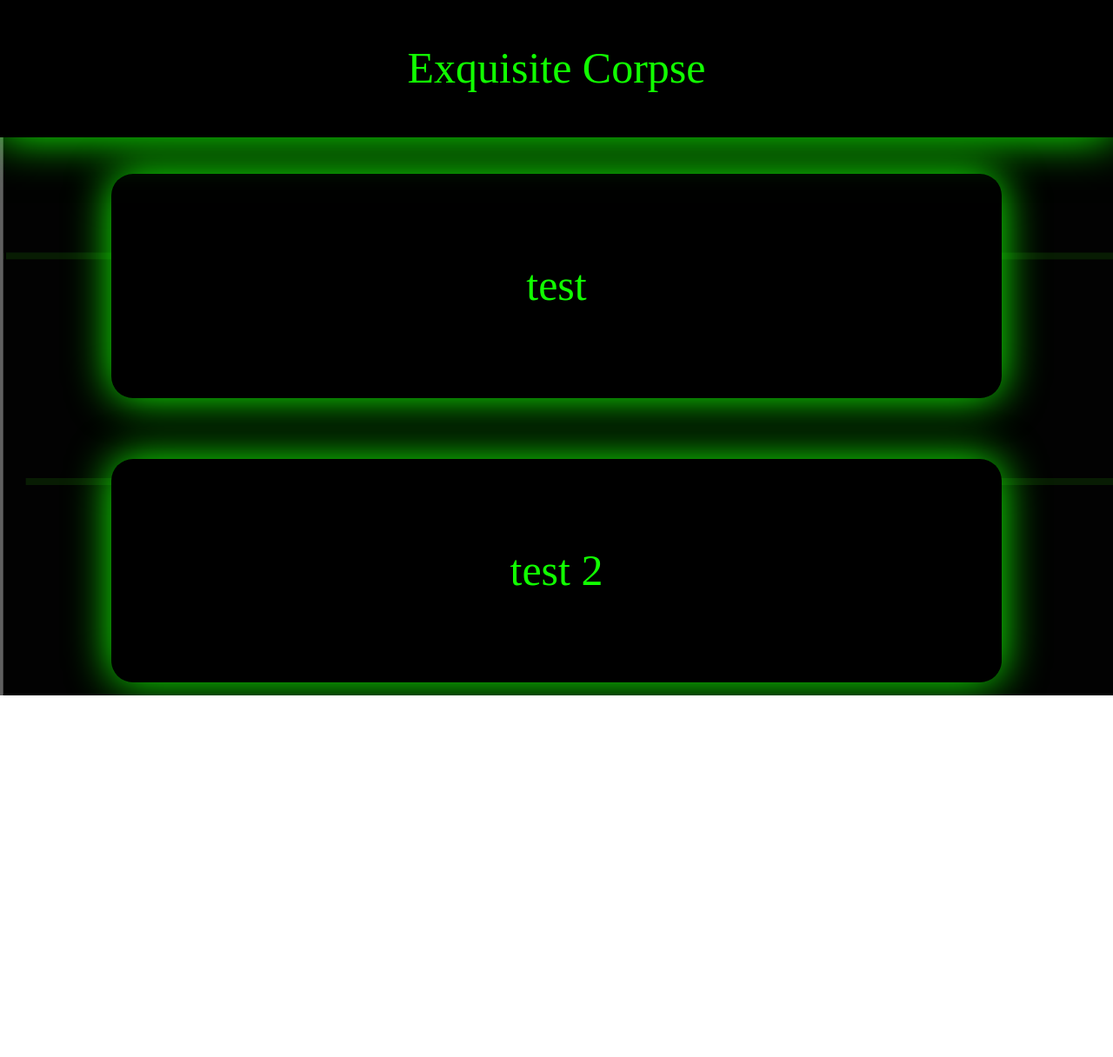
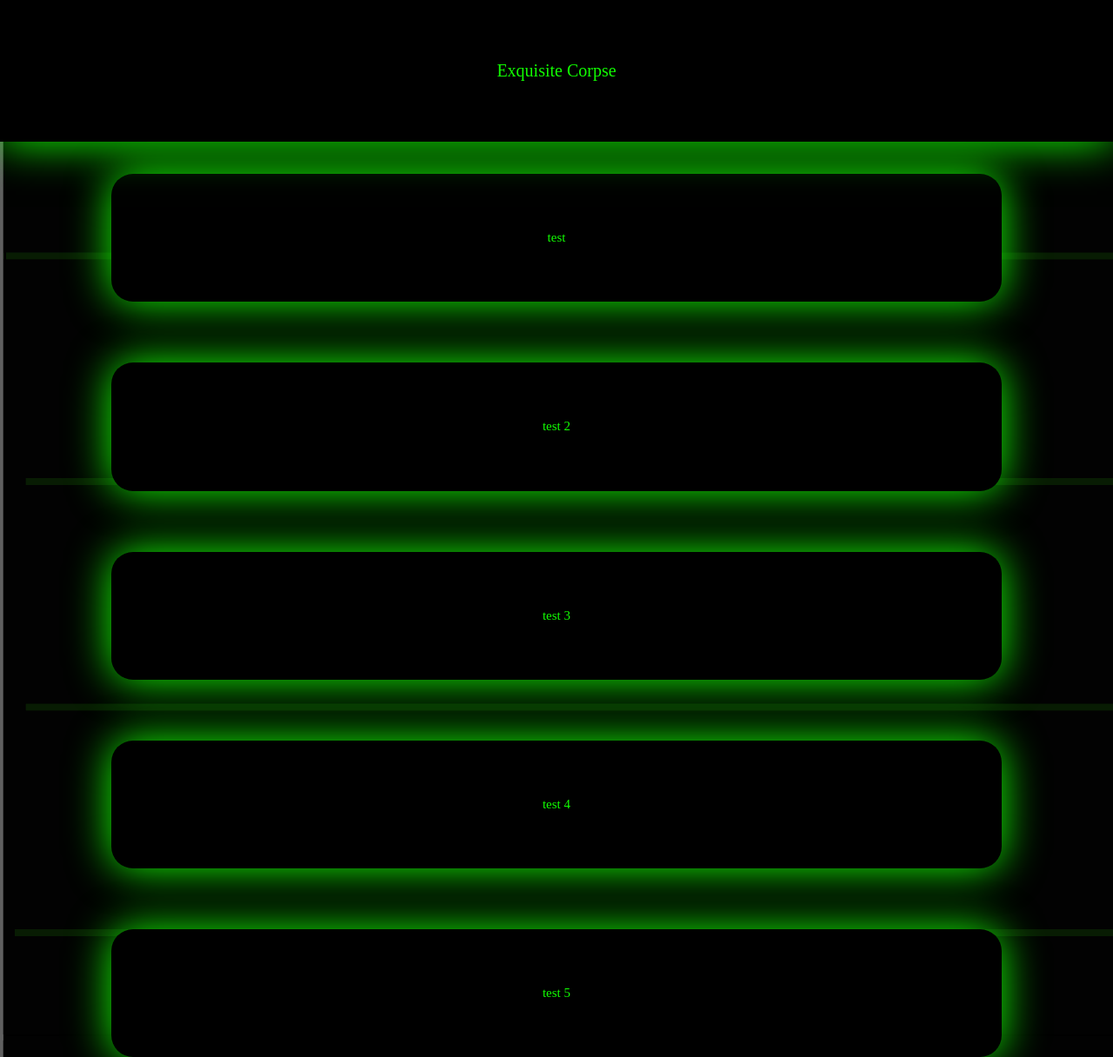
Before and after one commit to BellaColosimo/exquisitecorpse, a website built with Parcel: page index.html in a window 1280 px wide. Shown: the whole page at 87% size. Before the commit the page ends 800 px from the top, so only its background shows below. Built offline with nearby package versions, Linux system fonts and the light colour scheme; files whose address does not match are found by name; a web font is replaced by a local one.

Commit message:
textsize

```diff
--- a/css/main.css
+++ b/css/main.css
@@ -113,16 +113,17 @@ textarea {
 
  .htextstyle {
   color: #11ff00;
-  font-size: 50px;
+  font-size: 20px;
   text-align: center;
   list-style-type: none;
   display: block;
+  padding: 50px;
 }
 
 .boxtextstyle {
   text-align: center;
   color: #11ff00;
-  font-size: 50px;
+  font-size: 15px;
   padding: 50px;
 }
 
--- a/index.html
+++ b/index.html
@@ -39,20 +39,41 @@
 
 
 
-
-<!-- First Block -->
+<!-- Writing Blocks                           -->
+  <!-- First Block -->
   <div class="headerblock">
     <div class="boxtextstyle">
       <p>test</p>
     </div>
   </div>
 
-<div class="contentblock">
-  <div class="boxtextstyle">
-      <p>test 2</p>
+
+  <div class="contentblock">
+    <div class="boxtextstyle">
+        <p>test 2</p>
+    </div>
   </div>
-</div>
 
+  <div class="contentblock">
+    <div class="boxtextstyle">
+        <p>test 3</p>
+    </div>
+  </div>
+
+  <div class="contentblock">
+    <div class="boxtextstyle">
+        <p>test 4</p>
+    </div>
+  </div>
+
+  <div class="contentblock">
+    <div class="boxtextstyle">
+        <p>test 5</p>
+    </div>
+  </div>
+
+
+<!-- End of Writing Block -->
 
 
   <script src="js/vendor/modernizr-3.11.2.min.js"></script>
```
